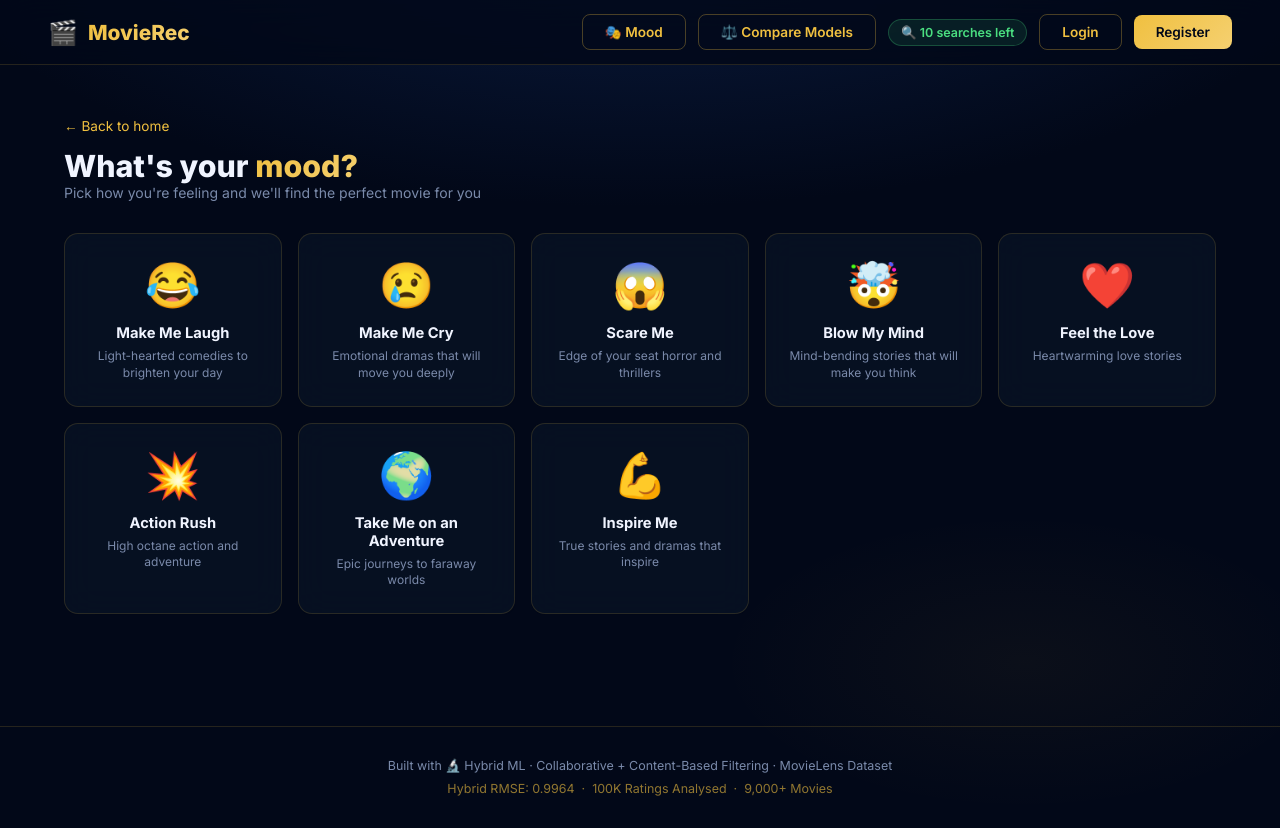
After one commit to thiyagesonprathish/movie-recommender, a Flask app: page /mood in a window 1280 px wide. The commit adds this page. Run offline with Flask 3, Linux system fonts and the light colour scheme; parts of the project's set-up code (start-up, migrations or seed data) failed here and were passed over.

Commit message:
Add mood-based movie recommendations feature

```diff
--- a/app.py
+++ b/app.py
@@ -1,3 +1,7 @@
+from recommender import (hybrid_recommend, get_popular_movies, search_titles,
+                         get_movie_details, ALL_TITLES,
+                         collab_similarity_df, content_similarity_df,
+                         mood_recommend, MOOD_MAP)
 from flask import Flask, render_template, request, redirect, url_for, session, flash
 from recommender import (hybrid_recommend, get_popular_movies, search_titles,
                          get_movie_details, ALL_TITLES,
@@ -202,6 +206,48 @@ def compare():
                            suggestions=suggestions,
                            query=query)
 
+@app.route('/mood')
+def mood():
+    selected_mood = request.args.get('mood', '').strip()
+
+    if selected_mood and selected_mood in MOOD_MAP:
+        # Check guest limit
+        if 'user' not in session:
+            if get_guest_searches() >= GUEST_LIMIT:
+                return render_template('limit_reached.html')
+            increment_guest_searches()
+
+        results, mood_info = mood_recommend(selected_mood, n=12)
+
+        # Fetch TMDB details for each movie
+        movies_with_details = []
+        for item in results:
+            details = get_movie_details(item['title'])
+            movies_with_details.append({
+                'title':      item['title'],
+                'avg_rating': round(item['avg_rating'], 2),
+                'genres':     item['genres'],
+                'poster':     details['poster'],
+                'overview':   details['overview'],
+                'tmdb_rating': details['rating'],
+                'year':       details['year'],
+                'tmdb_genres': details['genres']
+            })
+
+        return render_template(
+            'mood.html',
+            selected_mood=selected_mood,
+            mood_info=mood_info,
+            movies=movies_with_details,
+            all_moods=MOOD_MAP
+        )
+
+    return render_template('mood.html',
+                           selected_mood=None,
+                           mood_info=None,
+                           movies=[],
+                           all_moods=MOOD_MAP)
+
 @app.route('/register', methods=['GET', 'POST'])
 def register():
     if request.method == 'POST':
--- a/recommender.py
+++ b/recommender.py
@@ -177,3 +177,91 @@ def get_popular_movies(n=10):
 def search_titles(query, n=8):
     q = query.lower()
     return [t for t in ALL_TITLES if q in t.lower()][:n]
+
+# ── Mood to genre mapping ───────────────────────────────────
+MOOD_MAP = {
+    'laugh': {
+        'label':  'Make Me Laugh 😂',
+        'genres': ['Comedy'],
+        'desc':   'Light-hearted comedies to brighten your day'
+    },
+    'cry': {
+        'label':  'Make Me Cry 😢',
+        'genres': ['Drama', 'Romance'],
+        'desc':   'Emotional dramas that will move you deeply'
+    },
+    'scared': {
+        'label':  'Scare Me 😱',
+        'genres': ['Horror', 'Thriller'],
+        'desc':   'Edge of your seat horror and thrillers'
+    },
+    'mindblown': {
+        'label':  'Blow My Mind 🤯',
+        'genres': ['Sci-Fi', 'Mystery'],
+        'desc':   'Mind-bending stories that will make you think'
+    },
+    'romance': {
+        'label':  'Feel the Love ❤️',
+        'genres': ['Romance', 'Drama'],
+        'desc':   'Heartwarming love stories'
+    },
+    'action': {
+        'label':  'Action Rush 💥',
+        'genres': ['Action', 'Adventure'],
+        'desc':   'High octane action and adventure'
+    },
+    'adventure': {
+        'label':  'Take Me on an Adventure 🌍',
+        'genres': ['Adventure', 'Fantasy'],
+        'desc':   'Epic journeys to faraway worlds'
+    },
+    'inspired': {
+        'label':  'Inspire Me 💪',
+        'genres': ['Documentary', 'Drama'],
+        'desc':   'True stories and dramas that inspire'
+    }
+}
+
+
+def mood_recommend(mood_key, n=12):
+    """
+    Return top N movies matching a mood based on genre mapping.
+    Uses content similarity and genre filtering.
+    """
+    if mood_key not in MOOD_MAP:
+        return [], {}
+
+    mood     = MOOD_MAP[mood_key]
+    genres   = mood['genres']
+
+    # Filter movies matching the mood genres
+    matched = movies[
+        movies['genres'].apply(
+            lambda g: any(genre in g for genre in genres)
+        )
+    ].copy()
+
+    if matched.empty:
+        return [], mood
+
+    # Merge with ratings to get average rating and count
+    movie_stats = (
+        clean_data.groupby('title')['rating']
+        .agg(['mean', 'count'])
+        .rename(columns={'mean': 'avg_rating', 'count': 'num_ratings'})
+        .reset_index()
+    )
+
+    matched = matched.merge(movie_stats, on='title', how='left')
+    matched = matched.dropna(subset=['avg_rating'])
+    matched = matched[matched['num_ratings'] >= 20]
+
+    # Score = avg_rating weighted by log of num_ratings
+    matched['score'] = (
+        matched['avg_rating'] * np.log1p(matched['num_ratings'])
+    )
+
+    top = matched.sort_values('score', ascending=False).head(n)
+    results = top[['title', 'avg_rating', 'genres']].to_dict('records')
+
+    return results, mood
--- a/static/style.css
+++ b/static/style.css
@@ -588,3 +588,131 @@ body {
 .limit-perks h4 { font-size: 0.85rem; font-weight: 600; margin-bottom: 10px; color: var(--dim); }
 .limit-perks ul { list-style: none; display: flex; flex-direction: column; gap: 7px; }
 .limit-perks li { font-size: 0.82rem; color: var(--white); }
+
+/* ── MOOD PAGE ── */
+.mood-grid {
+  display: grid;
+  grid-template-columns: repeat(auto-fill, minmax(200px, 1fr));
+  gap: 16px;
+  margin: 32px 0;
+}
+
+.mood-card {
+  padding: 24px 20px;
+  text-align: center;
+  text-decoration: none;
+  color: var(--white);
+  cursor: pointer;
+  transition: all var(--transition);
+  display: block;
+}
+.mood-card:hover {
+  border-color: var(--gold-border);
+  transform: translateY(-4px);
+  background: rgba(240,192,64,0.06);
+}
+.mood-active {
+  border-color: var(--gold) !important;
+  background: var(--gold-dim) !important;
+}
+.mood-emoji {
+  font-size: 2.8rem;
+  margin-bottom: 12px;
+  display: block;
+}
+.mood-label {
+  font-size: 0.92rem;
+  font-weight: 700;
+  margin-bottom: 6px;
+}
+.mood-desc {
+  font-size: 0.75rem;
+  color: var(--dim);
+  line-height: 1.4;
+}
+
+/* MOOD RESULTS */
+.mood-results-header {
+  text-align: center;
+  margin: 48px 0 28px;
+}
+.mood-results-badge {
+  display: inline-block;
+  padding: 6px 18px;
+  background: var(--gold-dim);
+  border: 1px solid var(--gold-border);
+  border-radius: 20px;
+  font-size: 0.85rem;
+  color: var(--gold);
+  font-weight: 600;
+  margin-bottom: 14px;
+}
+.mood-results-header h2 {
+  font-size: 1.6rem;
+  font-weight: 800;
+  margin-bottom: 6px;
+}
+
+/* MOOD MOVIE GRID */
+.mood-movie-grid {
+  display: grid;
+  grid-template-columns: repeat(auto-fill, minmax(200px, 1fr));
+  gap: 18px;
+  margin-bottom: 60px;
+}
+.mood-movie-card {
+  text-decoration: none;
+  color: var(--white);
+  overflow: hidden;
+  transition: all var(--transition);
+  display: block;
+}
+.mood-movie-card:hover {
+  transform: translateY(-4px);
+  border-color: var(--gold-border);
+}
+.mood-movie-poster {
+  position: relative;
+  overflow: hidden;
+}
+.mood-movie-poster img {
+  width: 100%;
+  height: 240px;
+  object-fit: cover;
+  display: block;
+  transition: transform var(--transition);
+}
+.mood-movie-card:hover .mood-movie-poster img {
+  transform: scale(1.04);
+}
+.mood-movie-overlay {
+  position: absolute;
+  bottom: 0; left: 0; right: 0;
+  padding: 8px;
+  background: linear-gradient(transparent, rgba(2,8,24,0.85));
+}
+.mood-movie-info { padding: 12px 14px 16px; }
+.mood-movie-title {
+  font-weight: 700;
+  font-size: 0.85rem;
+  line-height: 1.3;
+  margin-bottom: 6px;
+}
+.mood-movie-meta {
+  display: flex;
+  gap: 8px;
+  font-size: 0.75rem;
+  color: var(--dim);
+  margin-bottom: 6px;
+}
+.mood-movie-overview {
+  font-size: 0.75rem;
+  color: var(--dim);
+  line-height: 1.5;
+  margin-bottom: 8px;
+}
+.mood-get-recs {
+  font-size: 0.75rem;
+  color: var(--gold);
+  font-weight: 600;
+}
--- a/templates/base.html
+++ b/templates/base.html
@@ -15,6 +15,7 @@
     <span class="brand-text">MovieRec</span>
   </a>
   <div class="nav-links">
+    <a href="/mood" class="btn btn-outline-gold">🎭 Mood</a>
     <a href="/compare" class="btn btn-outline-gold">⚖️ Compare Models</a>
 
     {% if is_logged_in %}
--- /dev/null
+++ b/templates/mood.html
@@ -0,0 +1,76 @@
+{% extends "base.html" %}
+{% block content %}
+
+<div class="results-header">
+  <a href="/" class="back-link">← Back to home</a>
+  <h1>What's your <span class="gold-text">mood?</span></h1>
+  <p class="subtitle">Pick how you're feeling and we'll find the perfect movie for you</p>
+</div>
+
+<!-- Mood selector grid -->
+<div class="mood-grid">
+  {% for key, mood in all_moods.items() %}
+  <a href="/mood?mood={{ key }}"
+     class="mood-card glass-card {% if selected_mood == key %}mood-active{% endif %}">
+    <div class="mood-emoji">{{ mood.label.split(' ')[-1] }}</div>
+    <div class="mood-label">{{ mood.label.rsplit(' ', 1)[0] }}</div>
+    <div class="mood-desc">{{ mood.desc }}</div>
+  </a>
+  {% endfor %}
+</div>
+
+{% if selected_mood and movies %}
+
+<!-- Results header -->
+<div class="mood-results-header">
+  <div class="mood-results-badge">
+    {{ mood_info.label }}
+  </div>
+  <h2>Perfect movies for your mood</h2>
+  <p class="subtitle">{{ mood_info.desc }} — showing top {{ movies|length }} picks</p>
+</div>
+
+<!-- Movie grid -->
+<div class="mood-movie-grid">
+  {% for movie in movies %}
+  <a href="/search?movie={{ movie.title }}" class="mood-movie-card glass-card">
+    <div class="mood-movie-poster">
+      {% if movie.poster %}
+        <img src="{{ movie.poster }}" alt="{{ movie.title }}"/>
+      {% else %}
+        <div class="no-poster">🎬</div>
+      {% endif %}
+      <div class="mood-movie-overlay">
+        <div class="mood-movie-genres">
+          {% for genre in movie.tmdb_genres[:2] %}
+            <span class="genre-pill">{{ genre }}</span>
+          {% endfor %}
+        </div>
+      </div>
+    </div>
+    <div class="mood-movie-info">
+      <div class="mood-movie-title">{{ movie.title }}</div>
+      <div class="mood-movie-meta">
+        {% if movie.tmdb_rating != 'N/A' %}
+          <span class="gold-text">⭐ {{ movie.tmdb_rating }}</span>
+        {% endif %}
+        {% if movie.year %}
+          <span>{{ movie.year }}</span>
+        {% endif %}
+      </div>
+      <p class="mood-movie-overview">
+        {{ movie.overview[:100] }}{% if movie.overview|length > 100 %}...{% endif %}
+      </p>
+      <div class="mood-get-recs">Get recommendations →</div>
+    </div>
+  </a>
+  {% endfor %}
+</div>
+
+{% elif selected_mood and not movies %}
+<div class="glass-card" style="padding:32px; text-align:center; margin-top:32px;">
+  <p style="color:var(--dim);">No movies found for this mood. Try another!</p>
+</div>
+{% endif %}
+
+{% endblock %}
```
